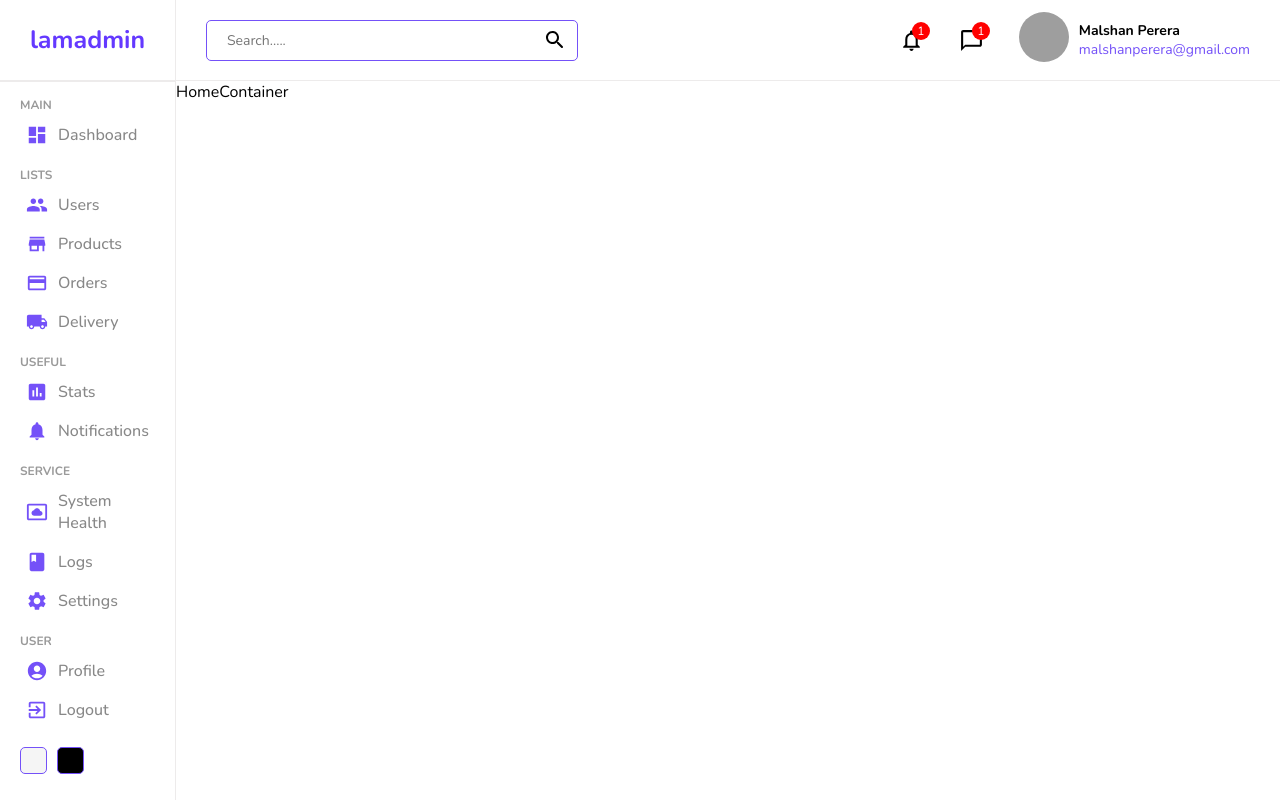
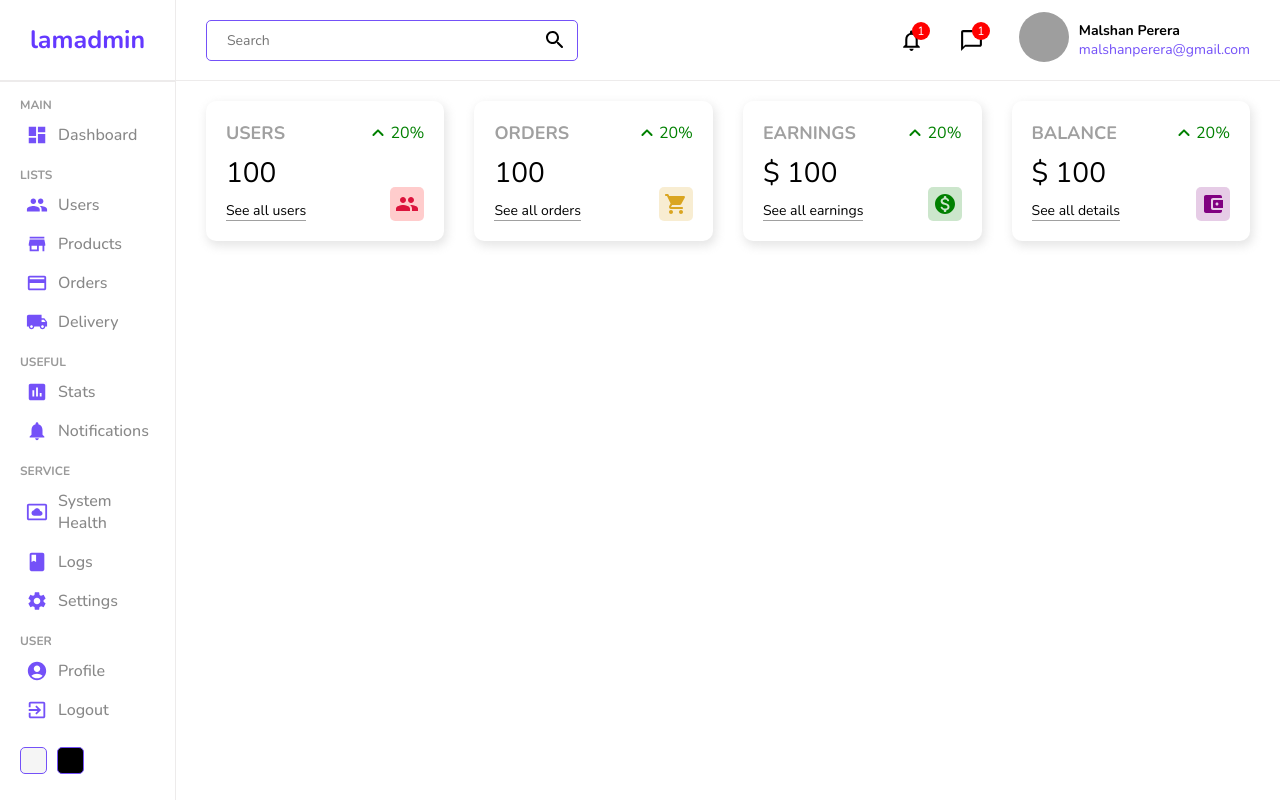
Before and after one commit to MalshanPerera/admin-panel-frontend, a React (Create React App) app: page / in a window 1280 px wide. Built offline with nearby package versions, Linux system fonts and the light colour scheme; grey boxes are pictures that could not be loaded.

Commit message:
Card Component

```diff
--- /dev/null
+++ b/src/components/card/Card.module.scss
@@ -0,0 +1,59 @@
+.card {
+  display: flex;
+  justify-content: space-between;
+  flex: 1;
+  padding: 20px;
+  -webkit-box-shadow: 2px 4px 10px 1px rgba(0, 0, 0, 0.47);
+  box-shadow: 2px 4px 10px 1px rgba(201, 201, 201, 0.47);
+  border-radius: 10px;
+  height: 100px;
+
+  .leading,
+  .trailing {
+    display: flex;
+    flex-direction: column;
+    justify-content: space-between;
+
+    .title {
+      font-size: 18px;
+      font-weight: bold;
+      color: rgb(160, 160, 160);
+    }
+
+    .counter {
+      font-size: 28px;
+      font-weight: 300;
+    }
+
+    .link {
+      font-size: 14px;
+      border-bottom: 1px solid rgb(160, 160, 160);
+      width: max-content;
+      cursor: pointer;
+    }
+
+    .percentage {
+      display: flex;
+      align-items: center;
+      font-size: 16px;
+
+      &.positive {
+        color: green;
+      }
+
+      &.negative {
+        color: red;
+      }
+    }
+
+    .icon {
+      display: flex;
+      align-self: flex-end;
+      font-size: 24px;
+      background-color: rgb(193, 167, 219);
+      padding: 5px;
+      border-radius: 5px;
+      color: white;
+    }
+  }
+}
--- /dev/null
+++ b/src/components/card/Card.tsx
@@ -0,0 +1,108 @@
+import PeopleIcon from '@mui/icons-material/People';
+import KeyboardArrowUpRoundedIcon from '@mui/icons-material/KeyboardArrowUpRounded';
+// import KeyboardArrowDownRoundedIcon from '@mui/icons-material/KeyboardArrowDownRounded';
+import ShoppingCartRoundedIcon from '@mui/icons-material/ShoppingCartRounded';
+import MonetizationOnRoundedIcon from '@mui/icons-material/MonetizationOnRounded';
+import AccountBalanceWalletRoundedIcon from '@mui/icons-material/AccountBalanceWalletRounded';
+import { CardType } from '../../helpers/enums';
+
+import styles from './Card.module.scss';
+
+interface CardPropsInterface {
+  type: CardType;
+}
+
+const Card = ({ type }: CardPropsInterface) => {
+  let data;
+
+  // TODO: Get data from API and set it to data variable
+  const amount = 100;
+  const diff = 20;
+
+  switch (type) {
+    case CardType.User:
+      data = {
+        title: 'USERS',
+        isMoney: false,
+        link: 'See all users',
+        icon: (
+          <PeopleIcon
+            className={styles.icon}
+            style={{
+              color: 'crimson',
+              backgroundColor: 'rgba(255, 0, 0, 0.2)',
+            }}
+          />
+        ),
+      };
+      break;
+    case CardType.Order:
+      data = {
+        title: 'ORDERS',
+        isMoney: false,
+        link: 'See all orders',
+        icon: (
+          <ShoppingCartRoundedIcon
+            className={styles.icon}
+            style={{
+              backgroundColor: 'rgba(218, 165, 32, 0.2)',
+              color: 'goldenrod',
+            }}
+          />
+        ),
+      };
+      break;
+    case CardType.Earnings:
+      data = {
+        title: 'EARNINGS',
+        isMoney: true,
+        link: 'See all earnings',
+        icon: (
+          <MonetizationOnRoundedIcon
+            className={styles.icon}
+            style={{ backgroundColor: 'rgba(0, 128, 0, 0.2)', color: 'green' }}
+          />
+        ),
+      };
+      break;
+    case CardType.Balance:
+      data = {
+        title: 'BALANCE',
+        isMoney: true,
+        link: 'See all details',
+        icon: (
+          <AccountBalanceWalletRoundedIcon
+            className={styles.icon}
+            style={{
+              backgroundColor: 'rgba(128, 0, 128, 0.2)',
+              color: 'purple',
+            }}
+          />
+        ),
+      };
+      break;
+    default:
+      break;
+  }
+
+  return (
+    <div className={styles.card}>
+      <div className={styles.leading}>
+        <div className={styles.title}>{data?.title}</div>
+        <div className={styles.counter}>
+          {data?.isMoney && '$'} {amount}
+        </div>
+        <div className={styles.link}>{data?.link}</div>
+      </div>
+      <div className={styles.trailing}>
+        <div className={`${styles.percentage} ${styles.positive}`}>
+          <KeyboardArrowUpRoundedIcon />
+          {diff}%
+        </div>
+        {data?.icon}
+      </div>
+    </div>
+  );
+};
+
+export default Card;
--- a/src/components/navbar/Navbar.tsx
+++ b/src/components/navbar/Navbar.tsx
@@ -7,7 +7,7 @@ const Navbar = () => {
     <div className={styles.navbar}>
       <div className={styles.wrapper}>
         <div className={styles.search}>
-          <input type='text' placeholder='Search.....' />
+          <input type='text' placeholder='Search' />
           <SearchRoundedIcon />
         </div>
         <div className={styles.items}>
--- /dev/null
+++ b/src/helpers/enums.tsx
@@ -0,0 +1,6 @@
+export enum CardType {
+  User,
+  Order,
+  Earnings,
+  Balance,
+}
--- a/src/pages/home/Home.module.scss
+++ b/src/pages/home/Home.module.scss
@@ -4,4 +4,10 @@
   .homeContainer {
     flex: 7;
   }
+
+  .cards {
+    display: flex;
+    padding: 20px 30px;
+    gap: 30px;
+  }
 }
--- a/src/pages/home/Home.tsx
+++ b/src/pages/home/Home.tsx
@@ -1,5 +1,7 @@
+import Card from '../../components/card/Card';
 import Navbar from '../../components/navbar/Navbar';
 import Sidebar from '../../components/sidebar/Sidebar';
+import { CardType } from '../../helpers/enums';
 import styles from './Home.module.scss';
 
 const Home = () => {
@@ -8,7 +10,12 @@ const Home = () => {
       <Sidebar />
       <div className={styles.homeContainer}>
         <Navbar />
-        HomeContainer
+        <div className={styles.cards}>
+          <Card type={CardType.User} />
+          <Card type={CardType.Order} />
+          <Card type={CardType.Earnings} />
+          <Card type={CardType.Balance} />
+        </div>
       </div>
     </div>
   );
```
